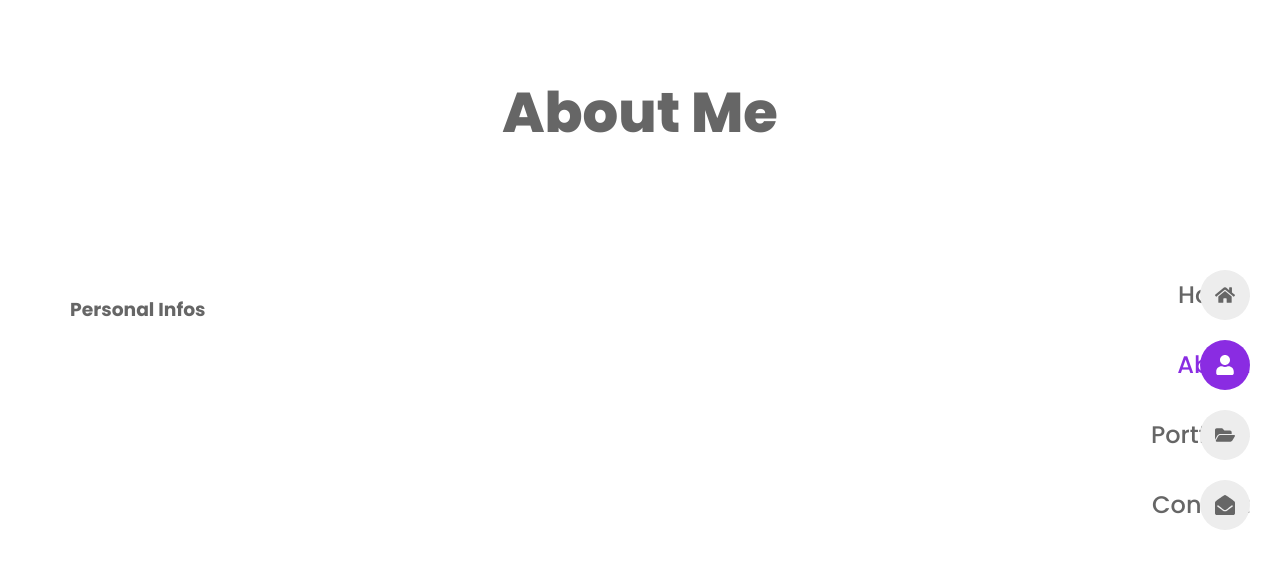
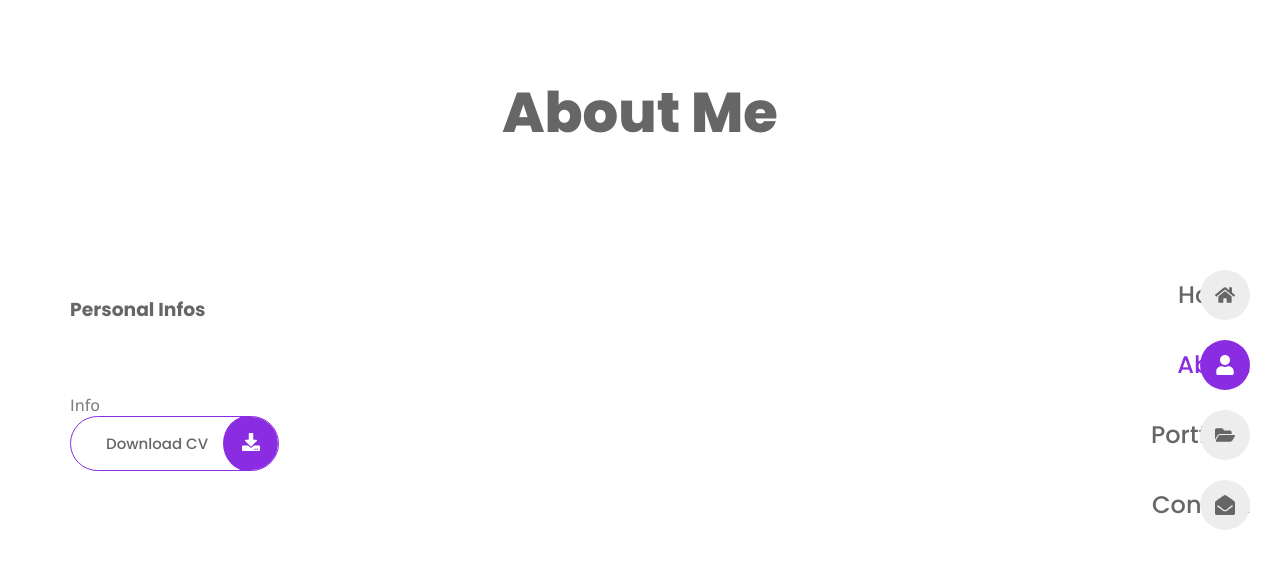
Before and after one commit to kristefov/kristefov, a React (Vite) app in the folder Portfolio/: page /about in a window 1280 px wide. Shown: the top 568 px of the page. Built offline with nearby package versions, Linux system fonts and the light colour scheme.

Commit message:
Download CV Completed

```diff
--- /dev/null
+++ b/Portfolio/src/components/Info.jsx
@@ -0,0 +1,9 @@
+import React from 'react'
+
+const Info = () => {
+  return (
+    <div>Info</div>
+  )
+}
+
+export default Info
--- /dev/null
+++ b/Portfolio/src/components/Stats.jsx
@@ -0,0 +1,9 @@
+import React from 'react'
+
+const Stats = () => {
+  return (
+    <div>Stats</div>
+  )
+}
+
+export default Stats
--- a/Portfolio/src/pages/about/About.jsx
+++ b/Portfolio/src/pages/about/About.jsx
@@ -1,4 +1,8 @@
 import React from 'react'
+import Info from '../../components/Info'
+import Stats from '../../components/Stats'
+import { FaDownload } from 'react-icons/fa'
+import CV from '../../assets/CV Kristiyan Tefov.pdf'
 
 const About = () => {
   return (
@@ -8,6 +12,12 @@
         <div className="about__container grid">
           <div className="about__info">
             <h3 className="section subtitle">Personal Infos</h3>
+            <ul className="info__list grid">
+              <Info />
+            </ul>
+            <a href={CV} download='' className="button">
+              Download CV<span className="button__icon"><FaDownload /></span>
+            </a>
           </div>
         </div>
       </section>
```
Also changed, not shown: 2 other files (tests, documents, lock files or other folders).
